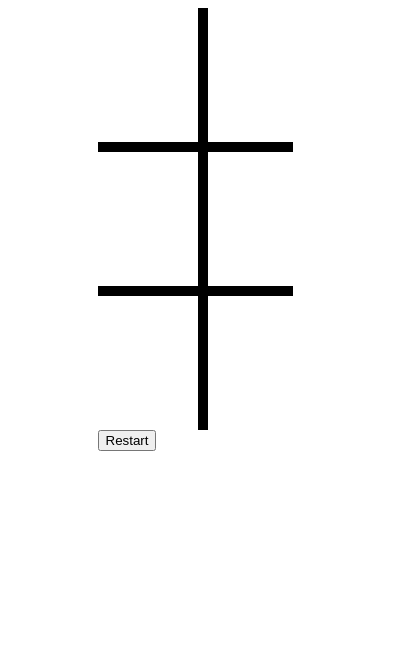
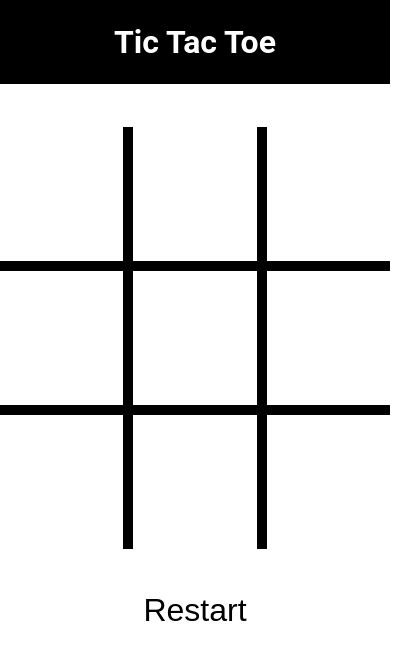
Before and after one commit to koloseki/tic_tac_toe, a plain HTML site: page index.html in a window 390 px wide. Shown: the whole page, 418 px wide, since content can reach past the window. Drawn offline with Linux system fonts and the light colour scheme.

Commit message:
Mostly changed visual of the website and now is more responsible on mobile devices

```diff
--- a/index.html
+++ b/index.html
@@ -12,6 +12,11 @@
 </head>
 <body>
 
+    <header>
+        <h1>Tic Tac Toe</h1>
+    </header>
+
+
     <main>
 
         <div class="container">
@@ -24,8 +29,10 @@
             <button class="square" id="button_6" onclick="clicked(6)"></button>
             <button class="square" id="button_7" onclick="clicked(7)"></button>
             <button class="square" id="button_8" onclick="clicked(8)"></button>
+
         </div>
-        <button onclick="reset()">Restart</button>
+        <button class="reset" onclick="reset()">Restart</button>
+
 
     </main>
 
--- a/style.css
+++ b/style.css
@@ -1,12 +1,35 @@
 body{
     background-color: white;
     display: flex;
+    flex-direction: column;
     justify-content: center;
     align-items: center;
+    font-family: "Roboto", "sans-serif";
+    gap: 5vh;
+    margin: 0;
+}
+
+header{
+    background-color: black;
+    color: white;
+    display: flex;
+    justify-content: center;
+    align-items: center;
+    height: 10vh;
+    width: 100vw;
+
+}
+
+
+main{
+    display: flex;
+    flex-direction: column;
+    gap: 5vh;
 }
 
 
 .container{
+
     background-color: black;
     display: grid;
     grid-template-columns: repeat(3,minmax(100px,1fr));
@@ -23,3 +46,32 @@ body{
     cursor: pointer;
     font-size: 5rem;
 }
+
+.reset{
+    background-color: white;
+    border: none;
+    font-size: 2rem;
+    margin: 0 20vw 0 20vw;
+    cursor: pointer;
+}
+
+.reset:hover{
+    transition: 0.5s;
+    background-color: black;
+    color: white;
+
+}
+
+
+
+
+
+
+@media(max-width: 600px){
+    main{
+        width: 100vw;
+    }
+    .container{
+        width: 100vw;
+    }
+}
```
